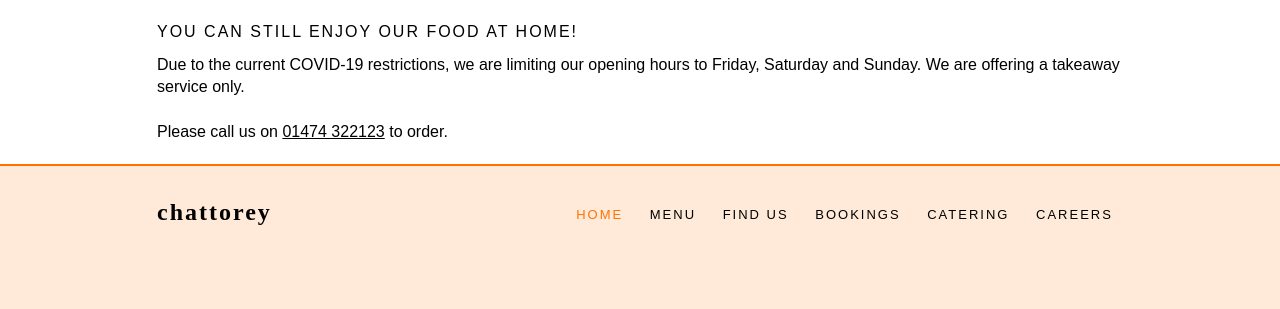
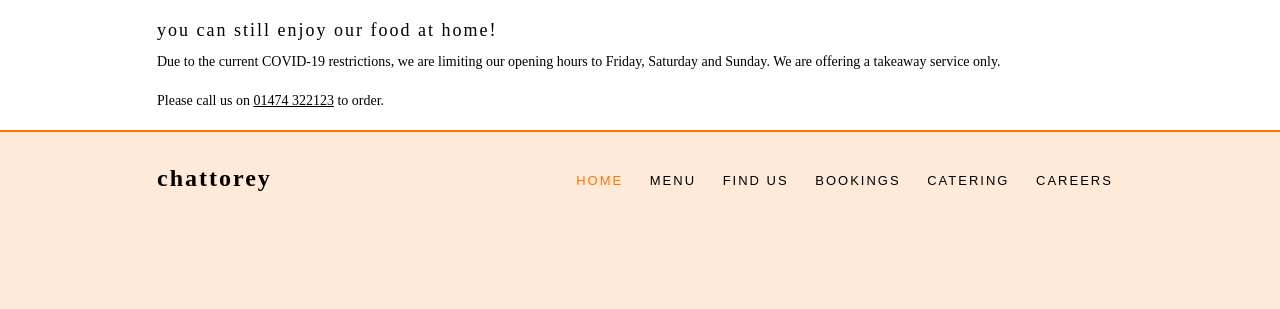
Before and after one commit to eisacke/chattorey, a Gatsby site: page / in a window 1280 px wide. Shown: the top 309 px of the page. Built offline with nearby package versions, Linux system fonts and the light colour scheme; Gatsby itself is replaced by a stand-in of ours.

Commit message:
Update banner font

```diff
--- a/src/components/header/header.module.styl
+++ b/src/components/header/header.module.styl
@@ -57,12 +57,12 @@
 
 .banner
   background-color: #fff;
-  font-size: 16px;
-  font-family: 'Nunito Sans', sans-serif;
   padding: $gtr 0
   border-bottom: 2px solid $color-secondary
 
 .bannerTitle
-  text-transform: uppercase;
-  letter-spacing: 2px
-  font-size: 16px;
+  font-family: $font-family-headings
+  letter-spacing: 2px;
+  font-size: 18px;
+  text-transform: lowercase;
+  line-height: 1.2;
```
